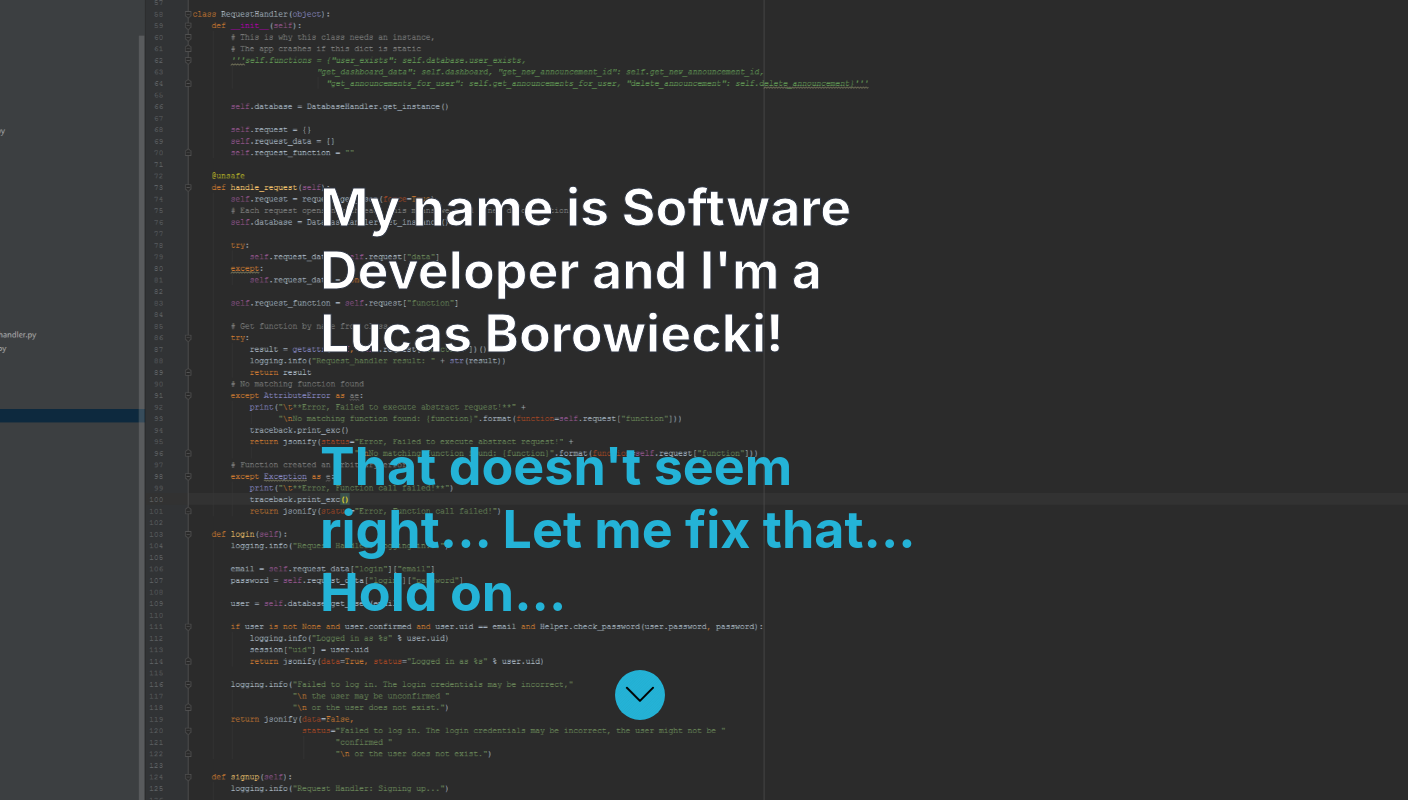
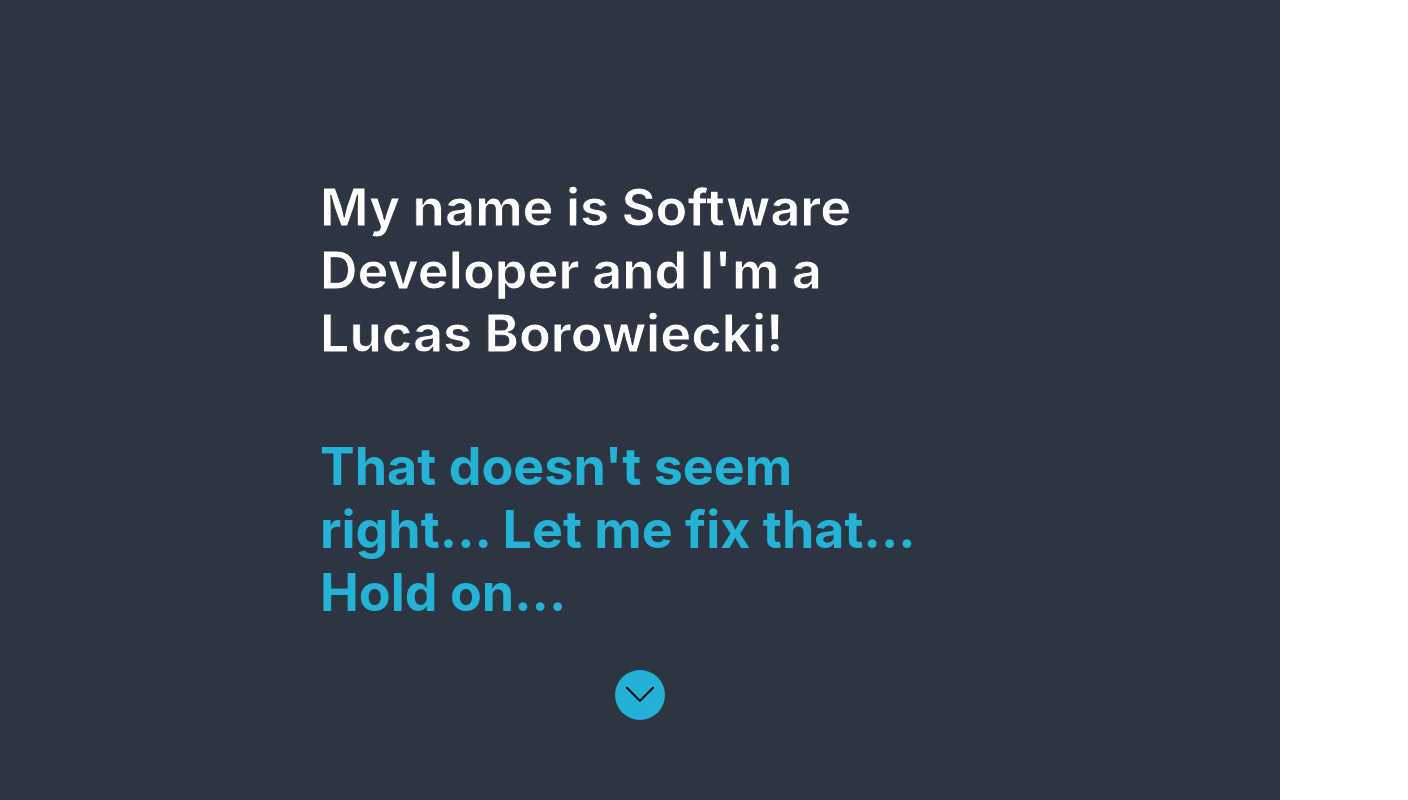
Before and after one commit to baconomist/PersonalWebsite, a React (Create React App) app in the folder frontend/: page / in a window 1280 px wide. Shown: the top 800 px of the page, 1408 px wide, since content can reach past the window. Built offline with nearby package versions, Linux system fonts and the light colour scheme.

Commit message:
Fixed slide overflow

```diff
--- a/frontend/src/index.scss
+++ b/frontend/src/index.scss
@@ -79,6 +79,7 @@ hr.page-separator
 
 .page
 {
+  position: relative;
   display: flex;
   max-width: 100vw;
   height: 100vh;
@@ -150,12 +151,14 @@ hr.page-separator
 
 .slide
 {
-  width: 100vw;
-  height: 100vh;
+  position: absolute;
+  left: 0;
+  top: 0;
+  width: 100%;
+  height: 100%;
   background-position: 10%;
   background-repeat: no-repeat;
   background-size: cover;
-  //display: block;
 }
 
 /* Apply this style to any element that has both the class "slideshow" and "fadein". */
```
